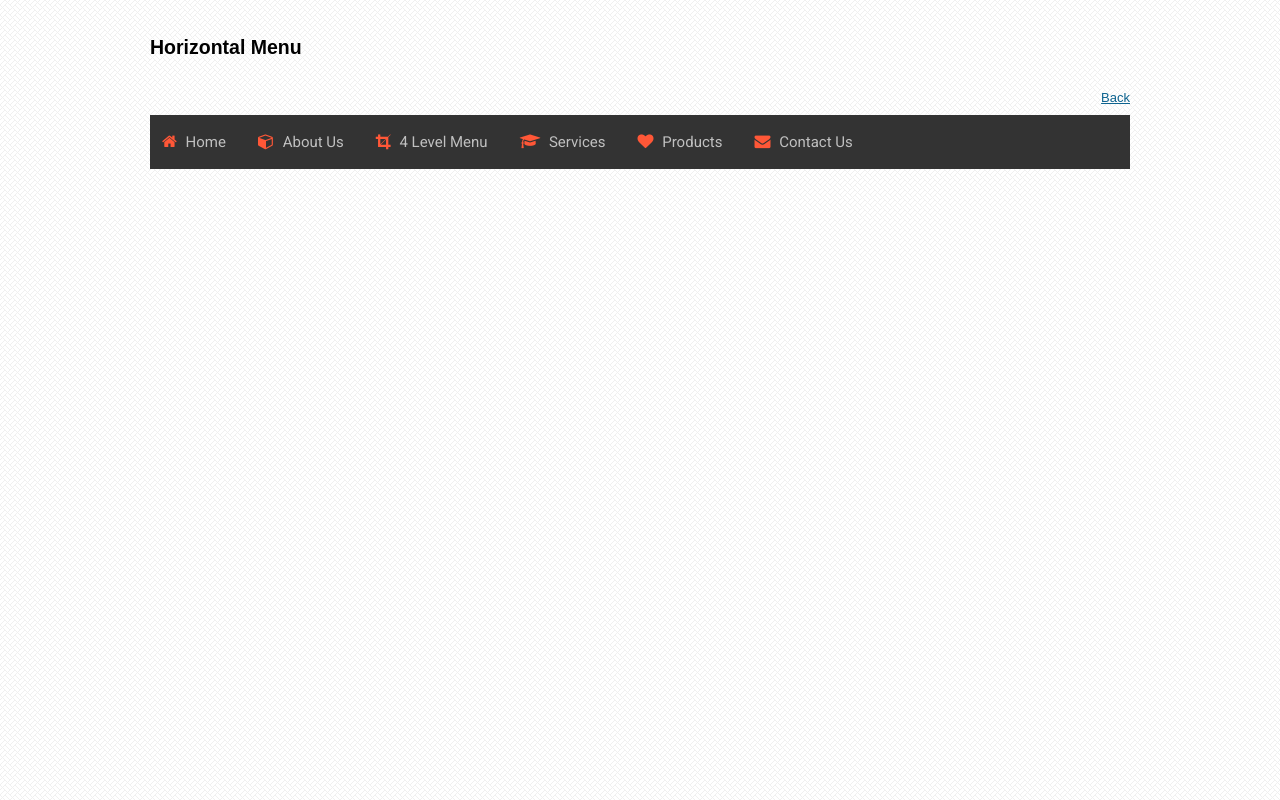
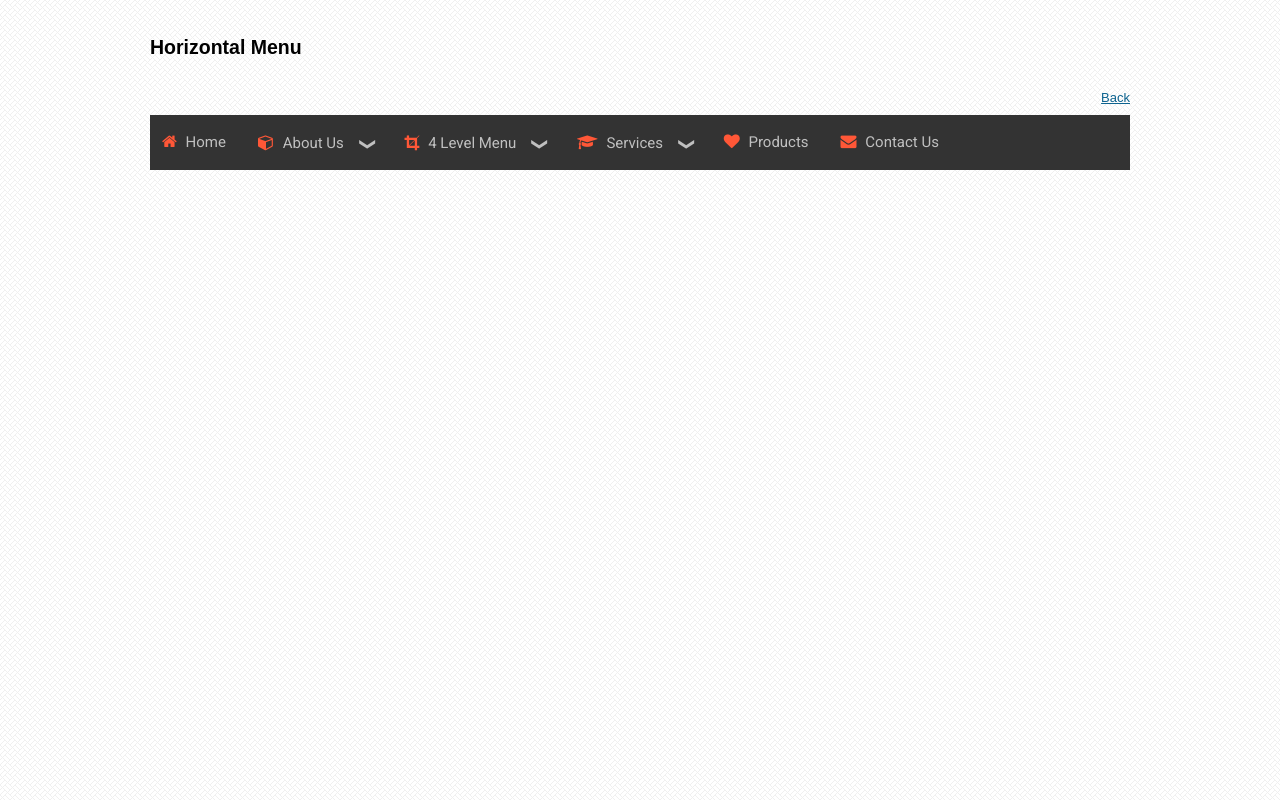
Before and after one commit to samsono/Ace-Responsive-Menu, a plain HTML site: page horizontal-menu.html in a window 1280 px wide. Drawn offline with Linux system fonts and the light colour scheme.

Commit message:
fixed dropdown icon issue

```diff
--- a/horizontal-menu.html
+++ b/horizontal-menu.html
@@ -47,6 +47,7 @@
                 <a href="javascript:;">
                     <i class="fa fa-cube" aria-hidden="true"></i>
                     <span class="title">About Us</span>
+		    <span class="arrow"></span>
 
                 </a>
                 <!-- Level Two-->
@@ -70,6 +71,7 @@
                 <a href="javascript:;">
                     <i class="fa fa-crop" aria-hidden="true"></i>
                     <span class="title">4 Level Menu</span>
+			<span class="arrow"></span>
                 </a>
                 <!-- Level Two-->
                 <ul>
@@ -119,7 +121,7 @@
                 <a class="" href="javascript:;">
                     <i class="fa fa-graduation-cap" aria-hidden="true"></i>
                     <span class="title">Services</span>
-
+			<span class="arrow"></span>
                 </a>
                 <ul>
                     <li>
```
